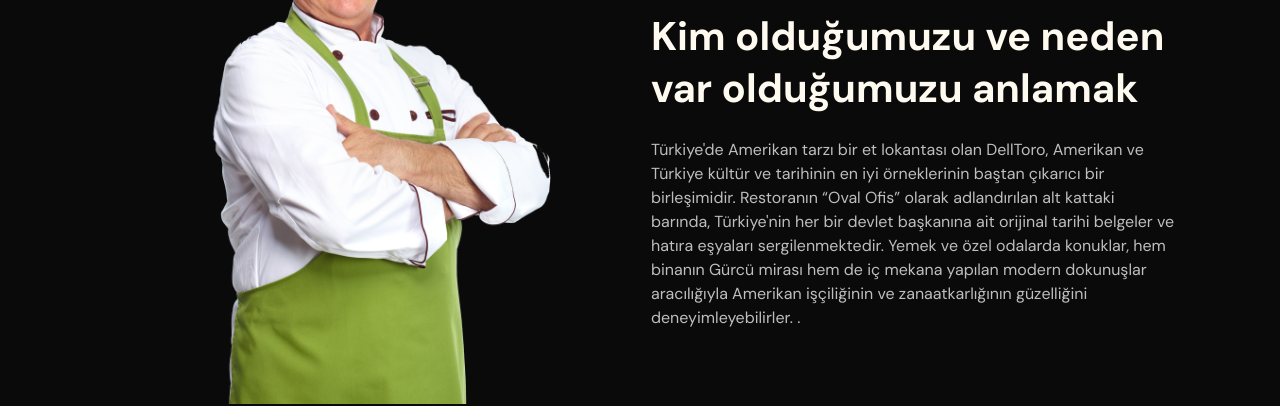
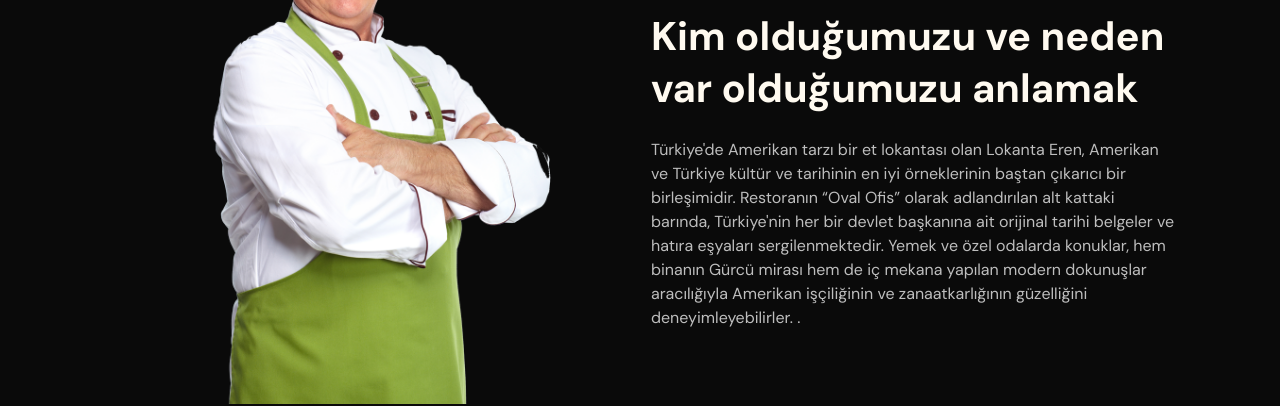
Before and after one commit to erennnoral/Lokanta, a plain HTML site: page index.html in a window 1280 px wide. Shown: the part 3200-3606 px from the top of the page. Drawn offline with nearby package versions, Linux system fonts and the light colour scheme.

Commit message:
index.html

```diff
--- a/index.html
+++ b/index.html
@@ -771,7 +771,7 @@
                 <h2>Kim olduğumuzu ve neden var olduğumuzu anlamak</h2>
               </header>
               <div class="content">
-                <p>Türkiye'de Amerikan tarzı bir et lokantası olan DellToro, Amerikan ve Türkiye kültür ve tarihinin en iyi örneklerinin baştan çıkarıcı bir birleşimidir. Restoranın “Oval Ofis” olarak adlandırılan alt kattaki barında, Türkiye'nin her bir devlet başkanına ait orijinal tarihi belgeler ve hatıra eşyaları sergilenmektedir. Yemek ve özel odalarda konuklar, hem binanın Gürcü mirası hem de iç mekana yapılan modern dokunuşlar aracılığıyla Amerikan işçiliğinin ve zanaatkarlığının güzelliğini deneyimleyebilirler.
+                <p>Türkiye'de Amerikan tarzı bir et lokantası olan Lokanta Eren, Amerikan ve Türkiye kültür ve tarihinin en iyi örneklerinin baştan çıkarıcı bir birleşimidir. Restoranın “Oval Ofis” olarak adlandırılan alt kattaki barında, Türkiye'nin her bir devlet başkanına ait orijinal tarihi belgeler ve hatıra eşyaları sergilenmektedir. Yemek ve özel odalarda konuklar, hem binanın Gürcü mirası hem de iç mekana yapılan modern dokunuşlar aracılığıyla Amerikan işçiliğinin ve zanaatkarlığının güzelliğini deneyimleyebilirler.
 
                  .</p>
               </div>
```
